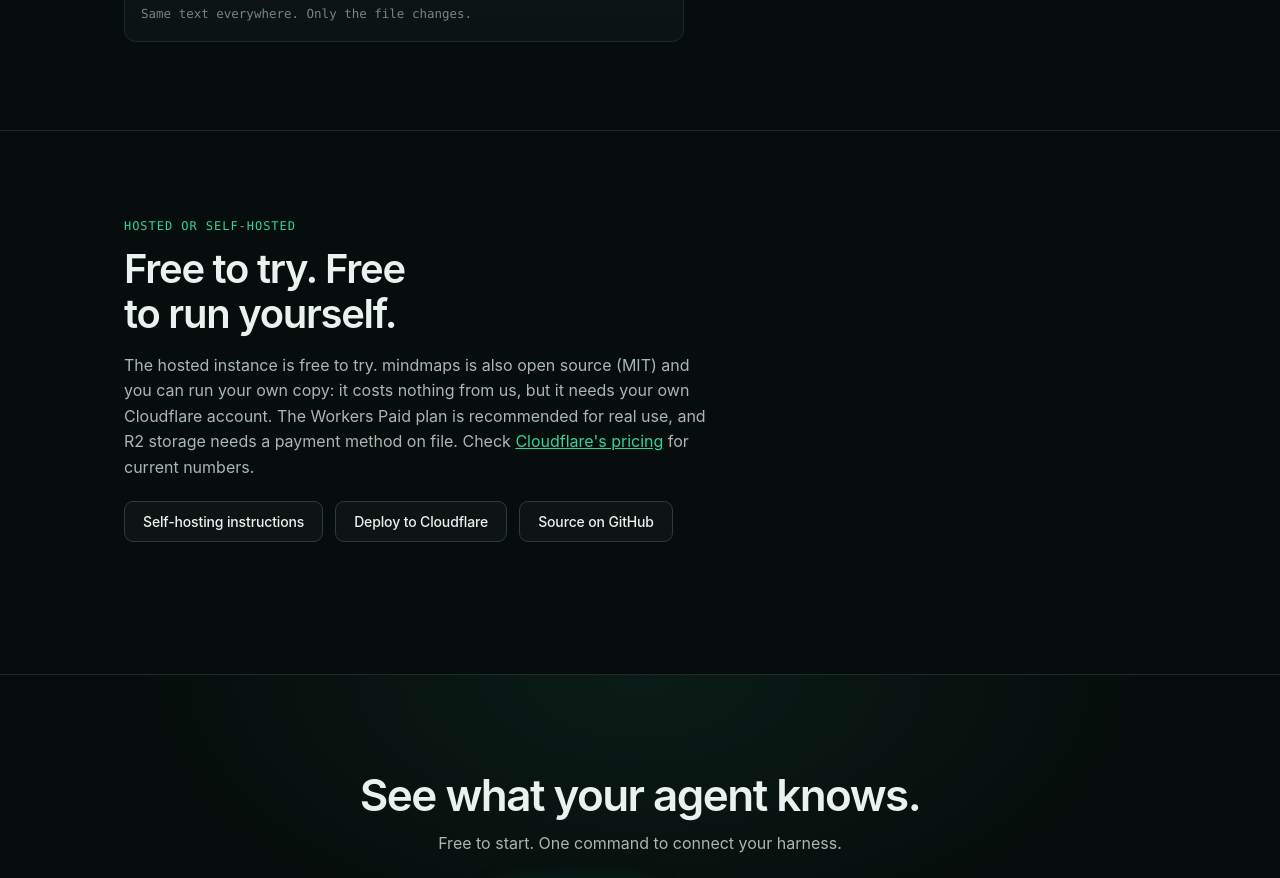
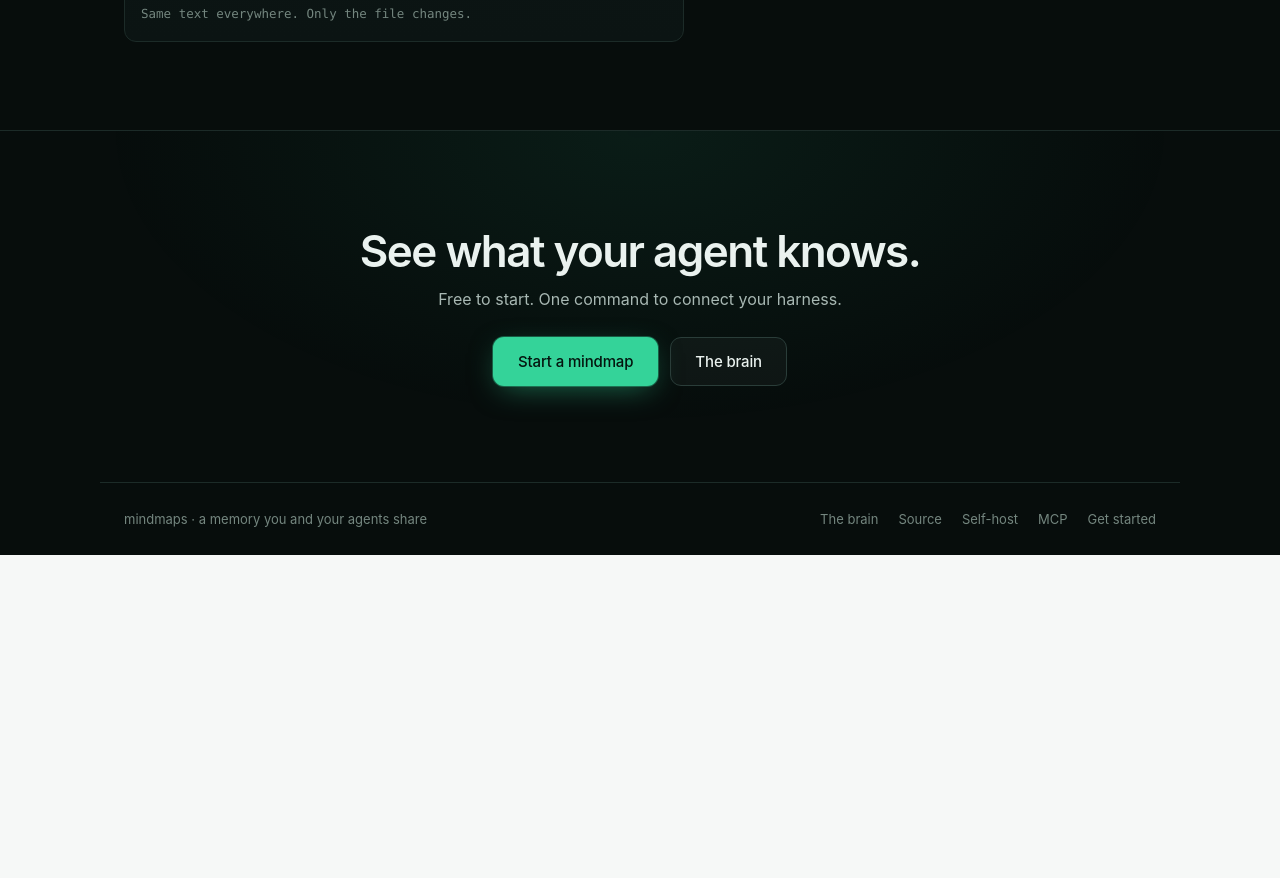
Before and after one commit to b32n/mindmaps, a React (Vite) app in the folder web/: page / in a window 1280 px wide. Shown: the part 3680-4558 px from the top of the page. After the commit the page ends 4235 px from the top, so only its background shows below. Built offline with nearby package versions, Linux system fonts and the light colour scheme; no server answers.

Commit message:
Hide the hosted-or-self-hosted section outside multitenant mode

```diff
--- a/web/src/pages/Home.tsx
+++ b/web/src/pages/Home.tsx
@@ -147,7 +147,7 @@ function useCanonical() {
 }
 
 export function HomePage() {
-  const { user } = useAuth();
+  const { user, mode } = useAuth();
   useCanonical();
 
   return (
@@ -255,6 +255,8 @@ export function HomePage() {
         </div>
       </section>
 
+      {/* "The hosted instance is free to try" is only true of the hosted service. */}
+      {mode === "multitenant" && (
         <section className="lp-section" id="self-host">
           <div className="lp-wrap">
             <Reveal className="lp-section-head">
@@ -284,6 +286,7 @@ export function HomePage() {
             </Reveal>
           </div>
         </section>
+      )}
 
       <section className="lp-cta">
         <h2>See what your agent knows.</h2>
```
Lines whose indentation alone changed are shown as unchanged.
